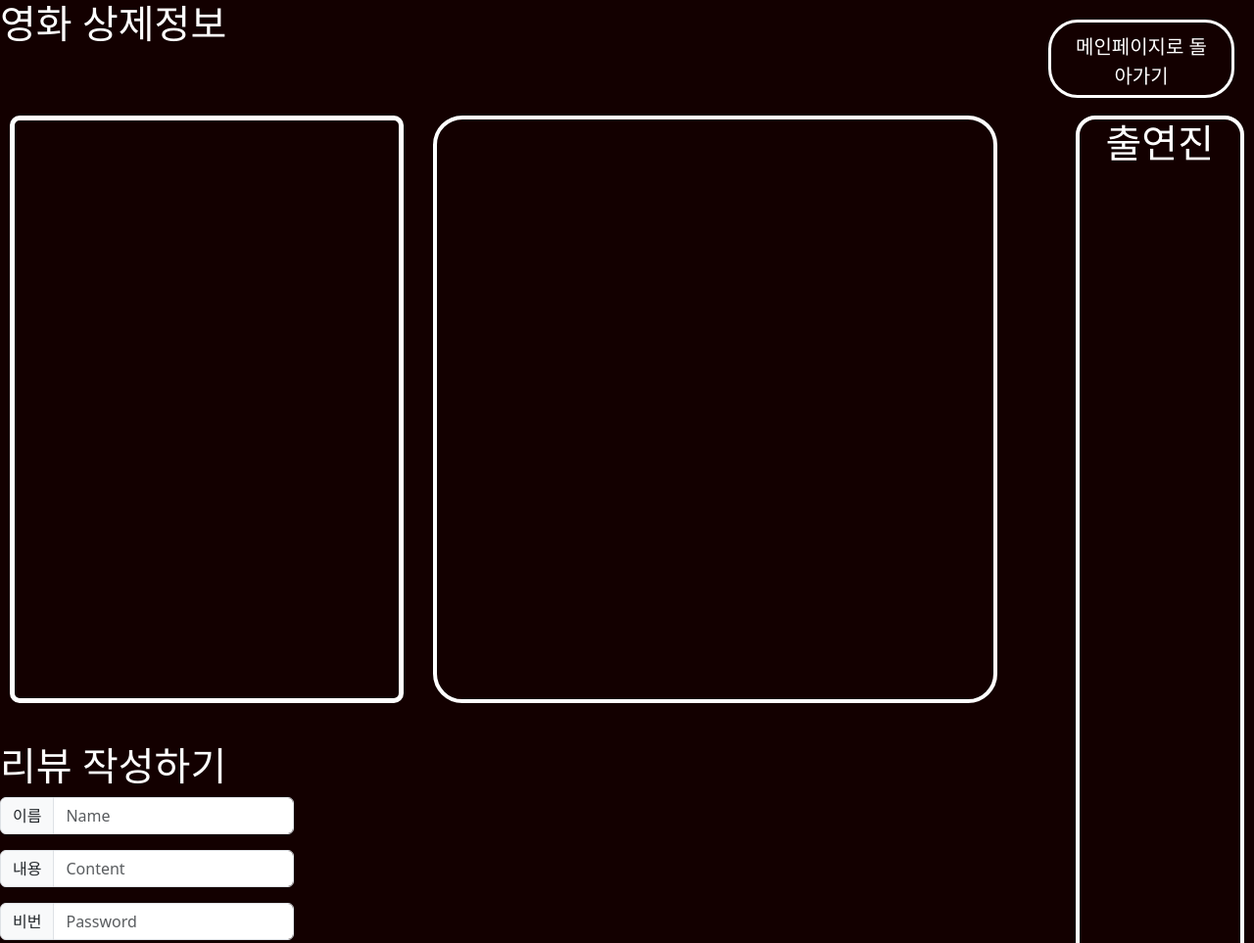
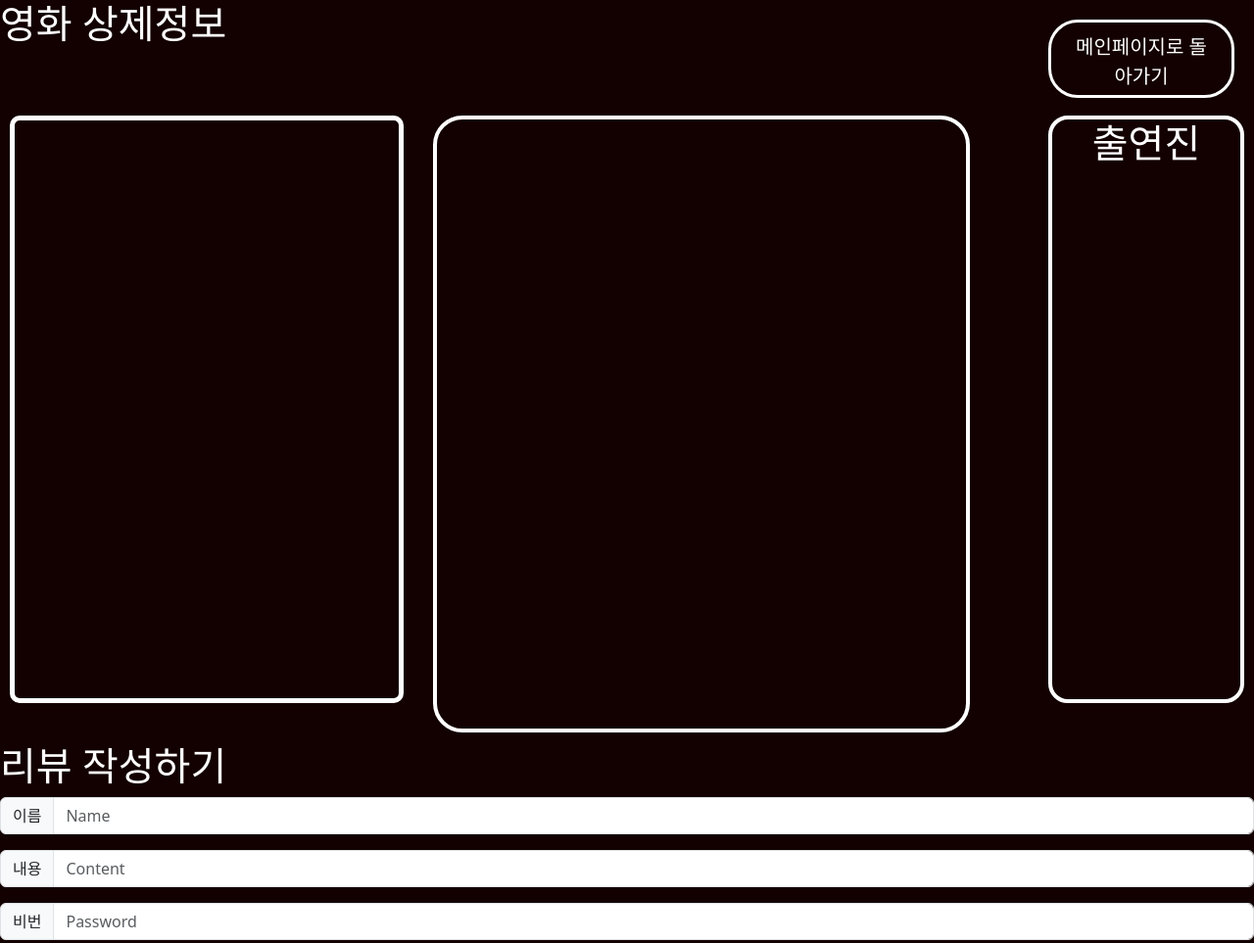
Before and after one commit to rhwjdgns/movie-rangked, a plain HTML site: page movie_details.html in a window 1280 px wide. Shown: the top 963 px of the page at 98% size. Drawn offline with nearby package versions, Linux system fonts and the light colour scheme; no server answers.

Commit message:
정훈님과 통합

```diff
--- a/movie_detail.css
+++ b/movie_detail.css
@@ -31,8 +31,9 @@ a{
     text-decoration: none;
 }
 .main{
+    display: flex;
     padding: 10px;
-    display: flex;
+    width: 100%;
     margin-top: 60px;
     height: 650px;
 }
@@ -56,20 +57,45 @@ a{
     color: white;
     margin-left: 30px;
     width: 1000px;
-    height: 600px;
+    min-width: 300px; /* 최소 너비 설정 */
+    height: auto;
     border: 4px solid white;
     border-radius: 30px;
+    overflow: auto;
 
 }
+.movie_info::-webkit-scrollbar {
+    width: 10px; /* 스크롤 바의 너비 */
+}
+
+.movie_info::-webkit-scrollbar-thumb {
+    background-color: rgba(255, 255, 255, 0.3); /* 스크롤 바의 썸네일 색상 (투명도 추가 가능) */
+    border-radius: 5px; /* 스크롤 바 썸네일의 모서리 반경 */
+}
+
+.movie_info::-webkit-scrollbar-track {
+    background-color: transparent; /* 스크롤 바의 트랙 배경 색상 */
+}
+
+.movie_info::-webkit-scrollbar-thumb:hover {
+    background-color: rgba(255, 255, 255, 0.5); /* 스크롤 바의 썸네일에 호버 시 색상 변경 */
+}
+
 .actor{
     text-align: center;
     margin-left: 80px;
     height: 1900px;
     color: white;
     width: 300px;
+    min-width: 200px; /* 최소 너비 설정 */
     border: 4px solid white;
     border-radius: 20px;
     overflow-y: auto; /* 출연진 목록이 넘칠 때 스크롤 생성 */
+}
+@media screen and (max-width: 1860px) {
+    .actor {
+        max-height: 600px; /* 화면 높이가 작을 때 더 많이 줄어들도록 설정 */
+    }
 }
 .actor::-webkit-scrollbar {
     width: 10px; /* 스크롤 바의 너비 */
@@ -94,9 +120,15 @@ a{
     border-radius: 20px;
     box-shadow: 0 4px 8px rgba(255, 51, 51, 0.74);
 }
+.review_write{
+    display: flex;
+    width: 1500px;
+}
+
 .input-group {
     display: flex;
-    width: 300px; /* 예시로 너비를 300px로 설정 */
+    max-width: 1500px; /* 예시로 너비를 300px로 설정 */
+    min-width: 300px; /* 최소 너비 설정 */
 }
 .list-group{
     max-width: 300px; /* 예시로 너비를 300px로 설정 */
```
